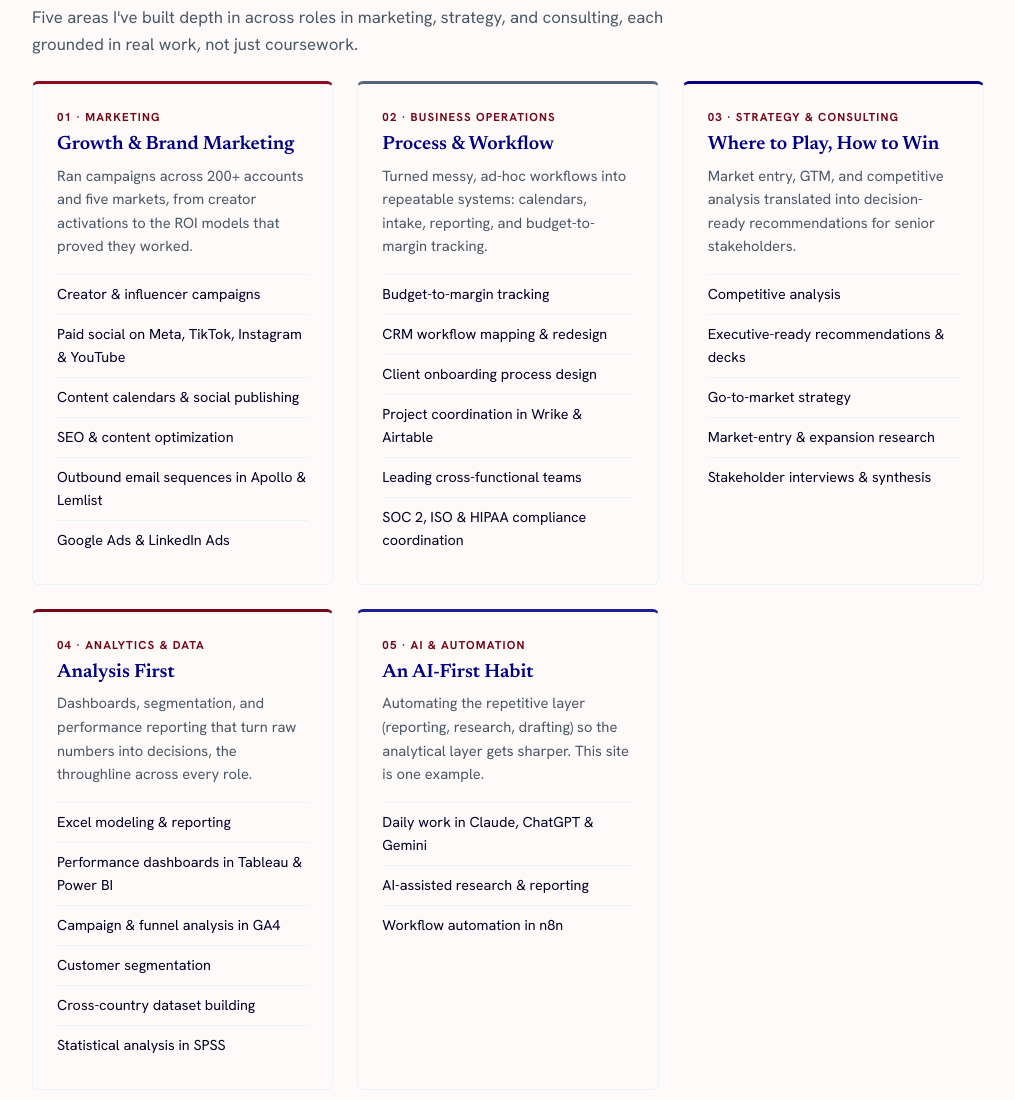
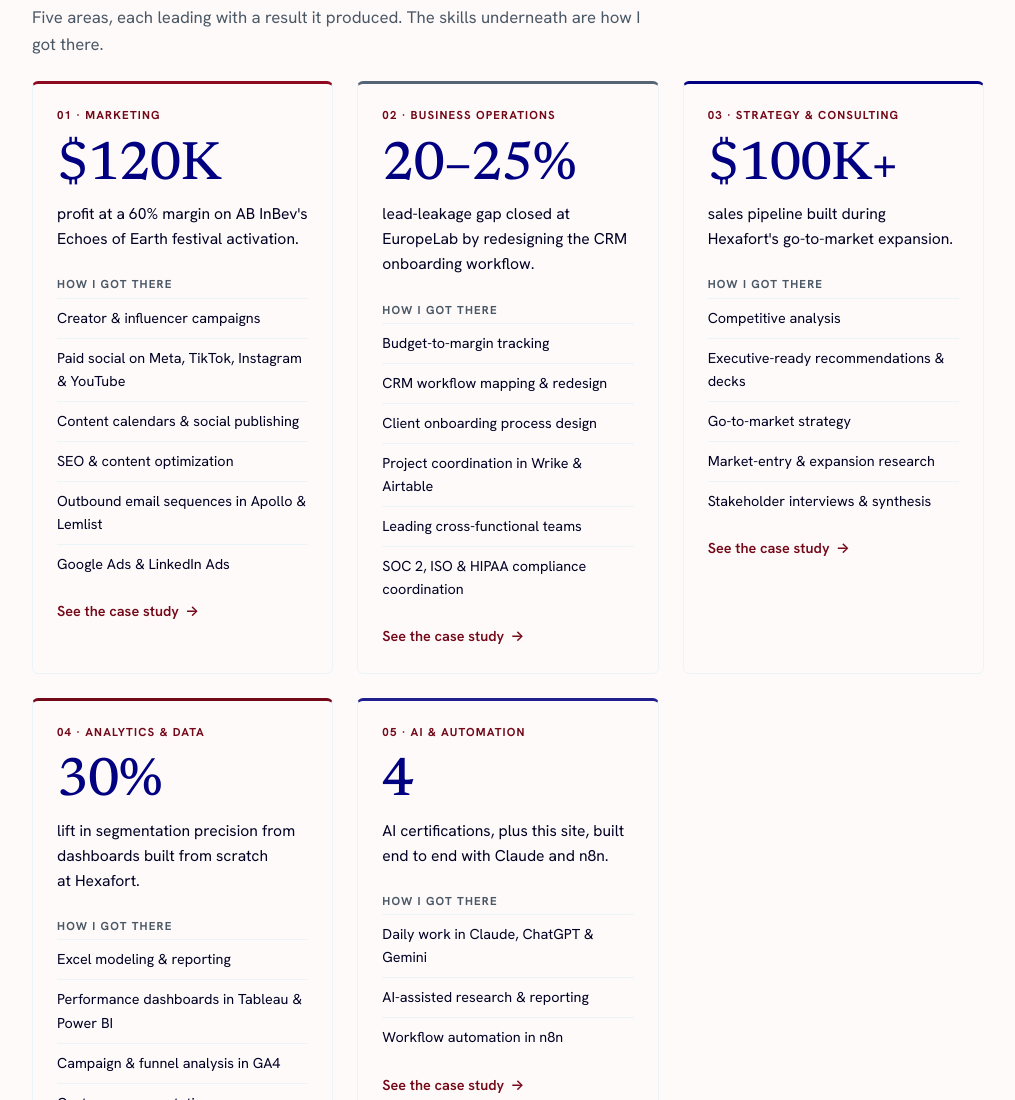
Before and after one commit to BarotPooh/pooja-portfolio, a plain HTML site: page skills.html in a window 1280 px wide. Shown: the part 339-1439 px from the top of the page, without its empty margins (132-1147 px from the left). Drawn offline with Linux system fonts and the light colour scheme.

Commit message:
feat(skills): lead each skill area with the result it produced
A list of skills alone gave visitors nothing to hold on to. Each area
now opens with a headline number already documented elsewhere on the
site, counts up on scroll, lists the skills as the "how", and links to
the matching case study.

Co-Authored-By: Claude Fable 5.2 <noreply@anthropic.com>

```diff
--- a/script.js
+++ b/script.js
@@ -40,16 +40,17 @@ const revealObserver = new IntersectionObserver(
 
 revealTargets.forEach((target) => revealObserver.observe(target));
 
-// Count the Key Results numbers up from zero when they scroll into view
+// Count headline numbers up from zero when they scroll into view
 const COUNT_UP_MS = 900;
 const prefersReducedMotion = window.matchMedia("(prefers-reduced-motion: reduce)").matches;
 
 function countUp(el, target) {
+  const { prefix, suffix } = el.dataset;
   const start = performance.now();
   function tick(now) {
     const progress = Math.min((now - start) / COUNT_UP_MS, 1);
     const eased = 1 - Math.pow(1 - progress, 3);
-    el.textContent = `${Math.round(target * eased)}%`;
+    el.textContent = `${prefix}${Math.round(target * eased)}${suffix}`;
     if (progress < 1) requestAnimationFrame(tick);
   }
   requestAnimationFrame(tick);
@@ -66,11 +67,11 @@ if (!prefersReducedMotion) {
     },
     { threshold: 0.6 }
   );
-  document.querySelectorAll(".stat dd").forEach((dd) => {
-    const match = dd.textContent.trim().match(/^(\d+)%$/);
+  document.querySelectorAll(".stat dd, .proof-figure").forEach((figure) => {
+    const match = figure.textContent.trim().match(/^(\D*)(\d+)(\D*)$/);
     if (!match) return;
-    dd.dataset.count = match[1];
-    countObserver.observe(dd);
+    [, figure.dataset.prefix, figure.dataset.count, figure.dataset.suffix] = match;
+    countObserver.observe(figure);
   });
 }
 
--- a/skills.html
+++ b/skills.html
@@ -18,7 +18,7 @@
   <link rel="preconnect" href="https://fonts.gstatic.com" crossorigin />
   <link href="https://fonts.googleapis.com/css2?family=Hanken+Grotesk:wght@400;500;600;700&family=Newsreader:opsz,wght@6..72,400;6..72,500;6..72,600&display=swap" rel="stylesheet" />
   <link rel="icon" href="assets/favicon.svg" type="image/svg+xml" />
-  <link rel="stylesheet" href="styles.css?v=24" />
+  <link rel="stylesheet" href="styles.css?v=25" />
 </head>
 <body>
   <a class="skip-link" href="#main">Skip to main content</a>
@@ -55,18 +55,16 @@
           <span class="kicker-label">Core Competencies</span>
         </p>
         <p class="lede reveal">
-          Five areas I've built depth in across roles in marketing, strategy, and consulting,
-          each grounded in real work, not just coursework.
+          Five areas, each leading with a result it produced. The skills underneath are how
+          I got there.
         </p>
 
         <ul class="domain-grid">
           <li class="domain-card reveal">
-            <p class="domain-eyebrow">01 · Marketing</p>
-            <h3>Growth &amp; Brand Marketing</h3>
-            <p class="domain-desc">
-              Ran campaigns across 200+ accounts and five markets, from creator activations to
-              the ROI models that proved they worked.
-            </p>
+            <h3 class="domain-eyebrow">01 · Marketing</h3>
+            <p class="proof-figure">$120K</p>
+            <p class="proof-caption">profit at a 60% margin on AB InBev's Echoes of Earth festival activation.</p>
+            <p class="proof-how">How I got there</p>
             <ul class="skill-list">
               <li>Creator &amp; influencer campaigns</li>
               <li>Paid social on Meta, TikTok, Instagram &amp; YouTube</li>
@@ -75,15 +73,14 @@
               <li>Outbound email sequences in Apollo &amp; Lemlist</li>
               <li>Google Ads &amp; LinkedIn Ads</li>
             </ul>
+            <a class="proof-link" href="project-festival.html">See the case study <span aria-hidden="true">&rarr;</span></a>
           </li>
 
           <li class="domain-card reveal">
-            <p class="domain-eyebrow">02 · Business Operations</p>
-            <h3>Process &amp; Workflow</h3>
-            <p class="domain-desc">
-              Turned messy, ad-hoc workflows into repeatable systems: calendars, intake,
-              reporting, and budget-to-margin tracking.
-            </p>
+            <h3 class="domain-eyebrow">02 · Business Operations</h3>
+            <p class="proof-figure">20&ndash;25%</p>
+            <p class="proof-caption">lead-leakage gap closed at EuropeLab by redesigning the CRM onboarding workflow.</p>
+            <p class="proof-how">How I got there</p>
             <ul class="skill-list">
               <li>Budget-to-margin tracking</li>
               <li>CRM workflow mapping &amp; redesign</li>
@@ -92,15 +89,14 @@
               <li>Leading cross-functional teams</li>
               <li>SOC 2, ISO &amp; HIPAA compliance coordination</li>
             </ul>
+            <a class="proof-link" href="project-europelab.html">See the case study <span aria-hidden="true">&rarr;</span></a>
           </li>
 
           <li class="domain-card reveal">
-            <p class="domain-eyebrow">03 · Strategy &amp; Consulting</p>
-            <h3>Where to Play, How to Win</h3>
-            <p class="domain-desc">
-              Market entry, GTM, and competitive analysis translated into decision-ready
-              recommendations for senior stakeholders.
-            </p>
+            <h3 class="domain-eyebrow">03 · Strategy &amp; Consulting</h3>
+            <p class="proof-figure">$100K+</p>
+            <p class="proof-caption">sales pipeline built during Hexafort's go-to-market expansion.</p>
+            <p class="proof-how">How I got there</p>
             <ul class="skill-list">
               <li>Competitive analysis</li>
               <li>Executive-ready recommendations &amp; decks</li>
@@ -108,15 +104,14 @@
               <li>Market-entry &amp; expansion research</li>
               <li>Stakeholder interviews &amp; synthesis</li>
             </ul>
+            <a class="proof-link" href="project-hexafort.html">See the case study <span aria-hidden="true">&rarr;</span></a>
           </li>
 
           <li class="domain-card reveal">
-            <p class="domain-eyebrow">04 · Analytics &amp; Data</p>
-            <h3>Analysis First</h3>
-            <p class="domain-desc">
-              Dashboards, segmentation, and performance reporting that turn raw numbers into decisions,
-              the throughline across every role.
-            </p>
+            <h3 class="domain-eyebrow">04 · Analytics &amp; Data</h3>
+            <p class="proof-figure">30%</p>
+            <p class="proof-caption">lift in segmentation precision from dashboards built from scratch at Hexafort.</p>
+            <p class="proof-how">How I got there</p>
             <ul class="skill-list">
               <li>Excel modeling &amp; reporting</li>
               <li>Performance dashboards in Tableau &amp; Power BI</li>
@@ -125,20 +120,20 @@
               <li>Cross-country dataset building</li>
               <li>Statistical analysis in SPSS</li>
             </ul>
+            <a class="proof-link" href="project-hexafort.html">See the case study <span aria-hidden="true">&rarr;</span></a>
           </li>
 
           <li class="domain-card reveal">
-            <p class="domain-eyebrow">05 · AI &amp; Automation</p>
-            <h3>An AI-First Habit</h3>
-            <p class="domain-desc">
-              Automating the repetitive layer (reporting, research, drafting) so the
-              analytical layer gets sharper. This site is one example.
-            </p>
+            <h3 class="domain-eyebrow">05 · AI &amp; Automation</h3>
+            <p class="proof-figure">4</p>
+            <p class="proof-caption">AI certifications, plus this site, built end to end with Claude and n8n.</p>
+            <p class="proof-how">How I got there</p>
             <ul class="skill-list">
               <li>Daily work in Claude, ChatGPT &amp; Gemini</li>
               <li>AI-assisted research &amp; reporting</li>
               <li>Workflow automation in n8n</li>
             </ul>
+            <a class="proof-link" href="project-automation.html">See the case study <span aria-hidden="true">&rarr;</span></a>
           </li>
         </ul>
         <a class="cta-pill reveal" href="tools.html">See the tools I use in practice &rarr;</a>
@@ -170,6 +165,6 @@
     </div>
   </footer>
 
-  <script src="script.js?v=5"></script>
+  <script src="script.js?v=6"></script>
 </body>
 </html>
--- a/styles.css
+++ b/styles.css
@@ -1002,6 +1002,60 @@ button:focus-visible {
 .skills-group h2 {
   font-size: 1.1rem;
   margin: 0 0 0.25rem;
+}
+
+.domain-card h3.domain-eyebrow {
+  font-family: var(--font-sans);
+  font-size: 0.72rem;
+  margin: 0 0 var(--space-2);
+}
+
+.proof-figure {
+  font-family: var(--font-display);
+  font-size: clamp(2.6rem, 5vw, 3.4rem);
+  font-weight: 500;
+  line-height: 1;
+  letter-spacing: -0.02em;
+  color: var(--color-ink);
+  margin: 0 0 0.5rem;
+}
+
+.proof-caption {
+  color: var(--color-text);
+  font-size: 0.98rem;
+  margin: 0 0 var(--space-3);
+}
+
+.proof-how {
+  font-size: 0.72rem;
+  font-weight: 700;
+  text-transform: uppercase;
+  letter-spacing: 0.1em;
+  color: var(--color-ink-muted);
+  margin: 0 0 0.25rem;
+}
+
+.proof-link {
+  display: inline-flex;
+  gap: 0.4rem;
+  margin-top: var(--space-2);
+  font-weight: 600;
+  font-size: 0.9rem;
+  color: var(--color-accent-dark);
+  text-decoration: none;
+}
+
+.proof-link:hover,
+.proof-link:focus-visible {
+  text-decoration: underline;
+}
+
+.proof-link span {
+  transition: transform 0.2s ease;
+}
+
+.proof-link:hover span {
+  transform: translateX(4px);
 }
 
 .skill-list {
```
Also changed, not shown: about.html (+2 -2 lines), contact.html (+2 -2 lines), education.html (+2 -2 lines), experience.html (+2 -2 lines), index.html (+2 -2 lines), project-asu.html (+2 -2 lines), project-automation.html (+2 -2 lines), project-europelab.html (+2 -2 lines), project-festival.html (+2 -2 lines), project-hexafort.html (+2 -2 lines), projects.html (+2 -2 lines), tools.html (+2 -2 lines).
